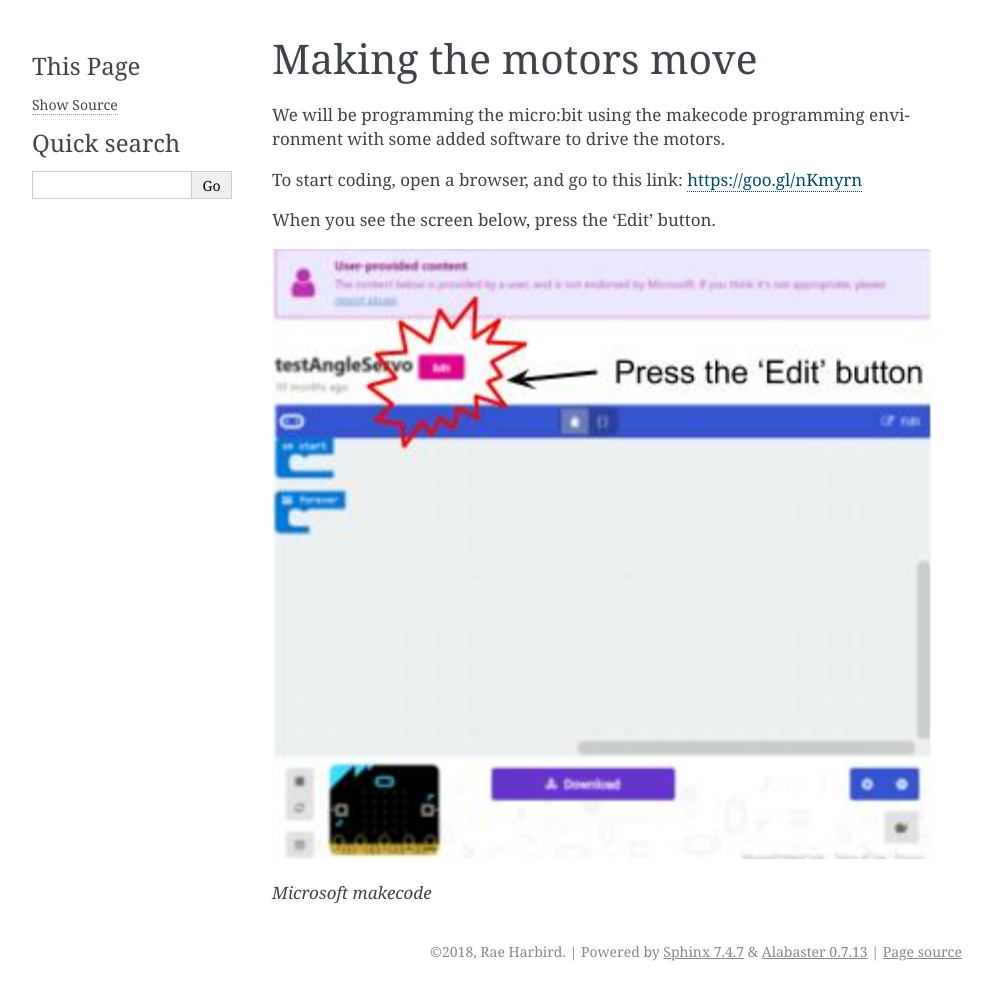
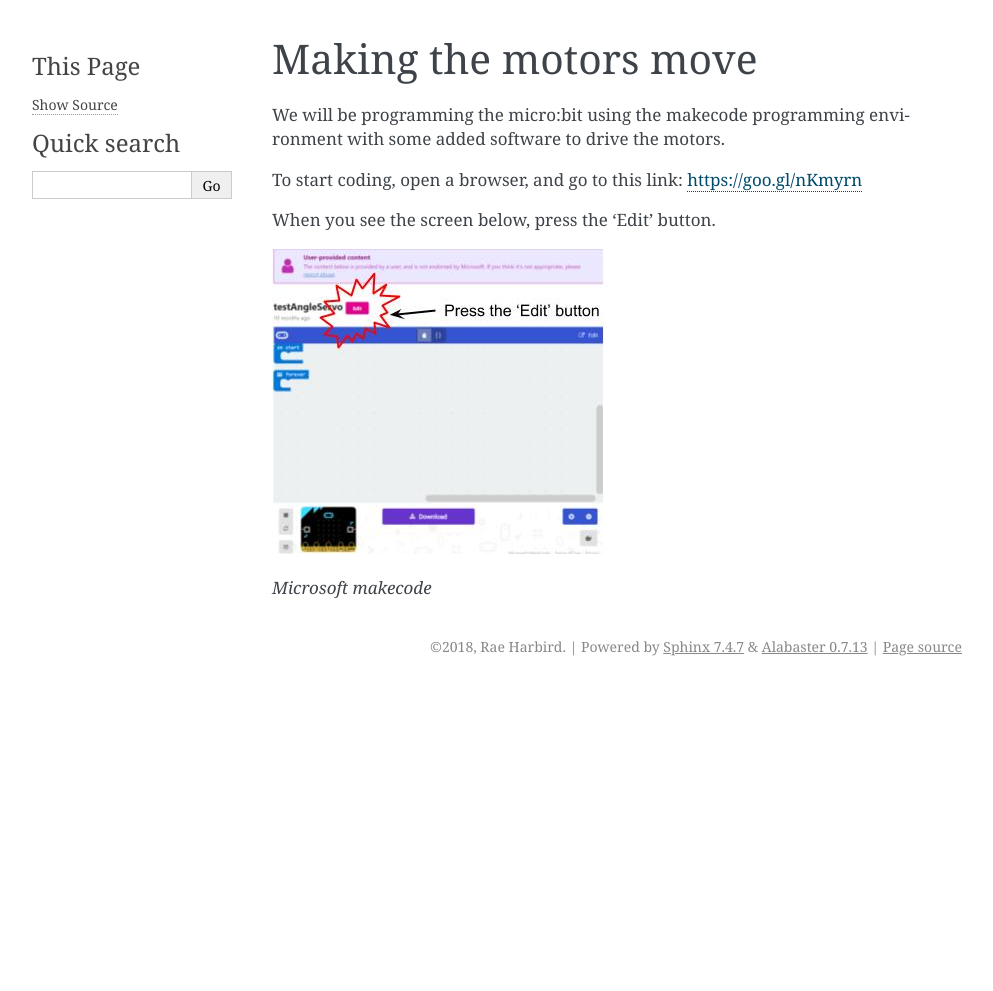
Before and after one commit to rharbird/ucl-microbit-robotics-readthedocs, a Sphinx documentation site: the page built from source/code.rst, in a window 1280 px wide. Shown: the whole page, without its empty margins (148-1141 px from the left). Built offline with Sphinx 7.4.7, drawn with Linux system fonts in a browser that asks for light colours; pages that are not in the unit, such as notebooks, are missing from menus; after the commit the page ends 900 px from its top, so only the background shows below that.

Commit message:
Change scale of image

```diff
--- a/source/code.rst
+++ b/source/code.rst
@@ -9,5 +9,4 @@
 When you see the screen below, press the 'Edit' button.
 
 .. image:: pictures/OpenPXT.jpg
-  :scale: 200%
 *Microsoft makecode*
```
